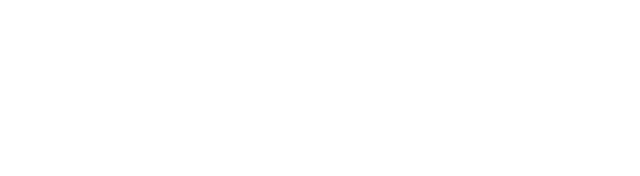
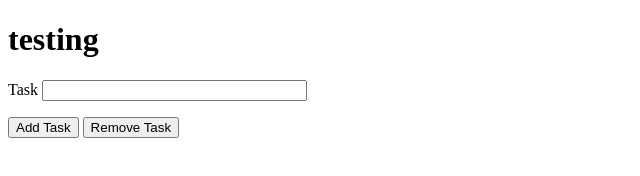
Before and after one commit to yurisilpess/proj9-web-dev, a plain HTML site: page index.html in a window 1280 px wide. Shown: the whole page, without its empty margins (0-640 px from the left). Drawn offline with Linux system fonts and the light colour scheme.

Commit message:
creating a structure in html

```diff
--- a/index.html
+++ b/index.html
@@ -7,8 +7,15 @@
     <title>PROJ 9</title>
 </head>
 <body>
+    <h1>testing</h1>
+    <p><label for="task">Task</label>
+        <input type="text" id="task" size="30px">
+    </p>
 
+    <button id="btnAdd" onclick="addTask()">Add Task</button>
+    <button id="btnRemove" onclick="RemoveTask()">Remove Task</button>
 
+    <p id="list"></p>
     <script src="./src/js/script.js"></script>
 </body>
 </html>
```
